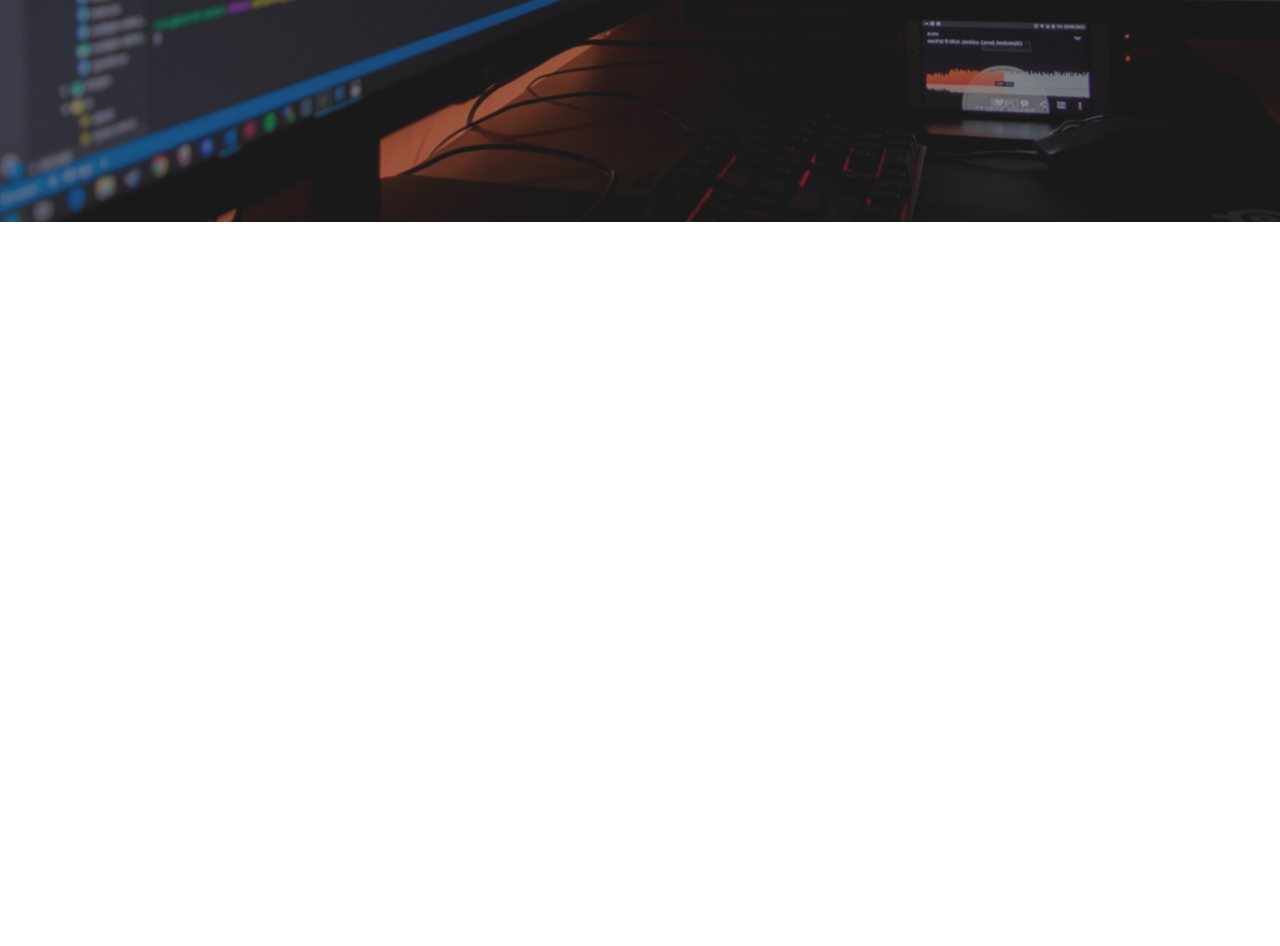
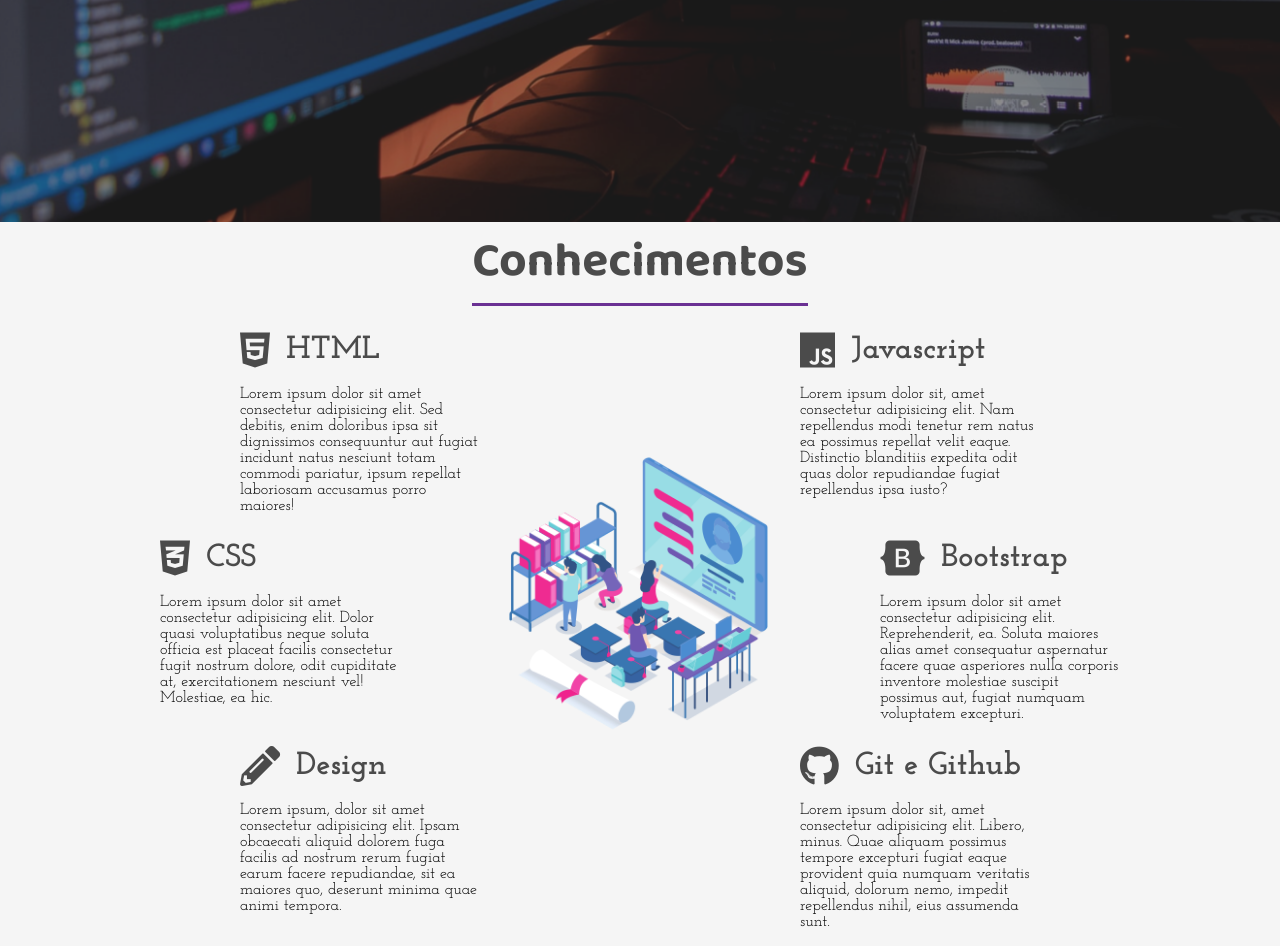
Before and after one commit to LucasMengue/portfolio, a plain HTML site: page index.html in a window 1280 px wide. Shown: the part 578-1524 px from the top of the page. Before the commit the page ends 800 px from the top, so only its background shows below. Drawn offline with Linux system fonts and the light colour scheme.

Commit message:
:package: sessao conhecimentos

```diff
--- a/index.html
+++ b/index.html
@@ -44,7 +44,7 @@
         </div>
       </header>
 
-      <div class="sidebar">
+      <aside class="sidebar">
         <nav>
           <ul class="menu">
             <li class="menu-item"><a href="#" class="menu-link">Home</a></li>
@@ -65,7 +65,103 @@
           <a href="#"><i class="fab fa-github-alt"></i></a>
           <a href="#"><i class="fab fa-twitter"></i></a>
         </div>
-      </div>
+      </aside>
+
+      <section class="sessao-conhecimentos">
+        <div class="sessao-header">
+          <h1>Conhecimentos</h1>
+        </div>
+        <div class="conhecimentos">
+          <div class="conhecimento">
+            <div class="conhecimento-header">
+              <i class="fab fa-html5"></i>
+              <h3>HTML</h3>
+            </div>
+            <div class="conhecimento-text">
+              <p>
+                Lorem ipsum dolor sit amet consectetur adipisicing elit. Sed
+                debitis, enim doloribus ipsa sit dignissimos consequuntur aut
+                fugiat incidunt natus nesciunt totam commodi pariatur, ipsum
+                repellat laboriosam accusamus porro maiores!
+              </p>
+            </div>
+          </div>
+          <div class="conhecimento">
+            <div class="conhecimento-header">
+              <i class="fab fa-css3-alt"></i>
+              <h3>CSS</h3>
+            </div>
+            <div class="conhecimento-text">
+              <p>
+                Lorem ipsum dolor sit amet consectetur adipisicing elit. Dolor
+                quasi voluptatibus neque soluta officia est placeat facilis
+                consectetur fugit nostrum dolore, odit cupiditate at,
+                exercitationem nesciunt vel! Molestiae, ea hic.
+              </p>
+            </div>
+          </div>
+          <div class="conhecimento">
+            <div class="conhecimento-header">
+              <i class="fas fa-pencil-alt"></i>
+              <h3>Design</h3>
+            </div>
+            <div class="conhecimento-text">
+              <p>
+                Lorem ipsum, dolor sit amet consectetur adipisicing elit. Ipsam
+                obcaecati aliquid dolorem fuga facilis ad nostrum rerum fugiat
+                earum facere repudiandae, sit ea maiores quo, deserunt minima
+                quae animi tempora.
+              </p>
+            </div>
+          </div>
+          <div class="conhecimento">
+            <div class="conhecimento-header">
+              <i class="fab fa-js"></i>
+              <h3>Javascript</h3>
+            </div>
+            <div class="conhecimento-text">
+              <p>
+                Lorem ipsum dolor sit, amet consectetur adipisicing elit. Nam
+                repellendus modi tenetur rem natus ea possimus repellat velit
+                eaque. Distinctio blanditiis expedita odit quas dolor
+                repudiandae fugiat repellendus ipsa iusto?
+              </p>
+            </div>
+          </div>
+          <div class="conhecimento">
+            <div class="conhecimento-header">
+              <i class="fab fa-bootstrap"></i>
+              <h3>Bootstrap</h3>
+            </div>
+            <div class="conhecimento-text">
+              <p>
+                Lorem ipsum dolor sit amet consectetur adipisicing elit.
+                Reprehenderit, ea. Soluta maiores alias amet consequatur
+                aspernatur facere quae asperiores nulla corporis inventore
+                molestiae suscipit possimus aut, fugiat numquam voluptatem
+                excepturi.
+              </p>
+            </div>
+          </div>
+          <div class="conhecimento">
+            <div class="conhecimento-header">
+              <i class="fab fa-github"></i>
+              <h3>Git e Github</h3>
+            </div>
+            <div class="conhecimento-text">
+              <p>
+                Lorem ipsum dolor sit, amet consectetur adipisicing elit.
+                Libero, minus. Quae aliquam possimus tempore excepturi fugiat
+                eaque provident quia numquam veritatis aliquid, dolorum nemo,
+                impedit repellendus nihil, eius assumenda sunt.
+              </p>
+            </div>
+          </div>
+          <div class="conhecimentos-img-wrapper">
+            <img src="imagens/conhecimentos.png" alt="Imagem conhecimento" />
+          </div>
+        </div>
+      </section>
     </div>
   </body>
   <script src="script.js"></script>
--- a/style.css
+++ b/style.css
@@ -227,3 +227,86 @@ header {
 .social-media i:hover {
   background-color: #a044ff;
 }
+
+.conhecimentos {
+  display: grid;
+  grid-template-columns: repeat(16, 1fr);
+  grid-template-rows: repeat(6, 6rem);
+  row-gap: 0.5rem;
+}
+
+.conhecimento:nth-child(1) {
+  grid-column: 4 / 7;
+  grid-row: 1 / 3;
+}
+
+.conhecimento:nth-child(2) {
+  grid-column: 3 / 6;
+  grid-row: 3 / 5;
+}
+.conhecimento:nth-child(3) {
+  grid-column: 4 / 7;
+  grid-row: 5 / -1;
+}
+.conhecimento:nth-child(4) {
+  grid-column: 11 / 14;
+  grid-row: 1 / 3;
+}
+.conhecimento:nth-child(5) {
+  grid-column: 12 / 15;
+  grid-row: 3 / 5;
+}
+.conhecimento:nth-child(6) {
+  grid-column: 11 / 14;
+  grid-row: 5 / -1;
+}
+
+.sessao-conhecimentos {
+  background-color: #f5f5f5;
+}
+
+.sessao-header {
+  display: flex;
+  justify-content: center;
+  align-items: center;
+}
+
+.sessao-header h1 {
+  font-family: var(--font-primary);
+  font-size: 3rem;
+  color: #4b4b4b;
+  border-bottom: solid 3px #6a3093;
+  margin-bottom: 1.5rem;
+}
+
+.conhecimento-header {
+  display: flex;
+  align-items: center;
+  color: #4b4b4b;
+}
+
+.conhecimento-header i {
+  font-size: 2.5rem;
+}
+
+.conhecimento-header h3 {
+  font-family: var(--font-secundary);
+  font-size: 2rem;
+  padding-left: 1rem;
+}
+
+.conhecimento-text {
+  font-family: var(--font-secundary);
+  margin-top: 1rem;
+}
+
+.conhecimentos-img-wrapper {
+  grid-column: 7 / 11;
+  grid-row: 2 / 6;
+  width: 100%;
+}
+
+.conhecimentos-img-wrapper img {
+  object-fit: cover;
+  width: 100%;
+}
```
Also changed, not shown: imagens/conhecimentos.png (added).
